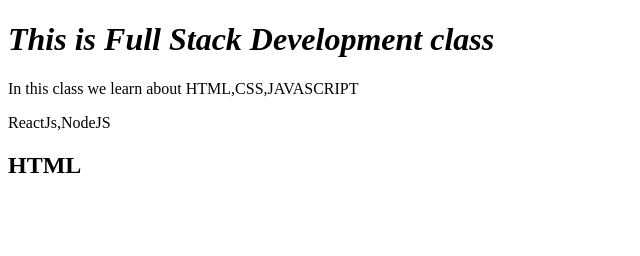
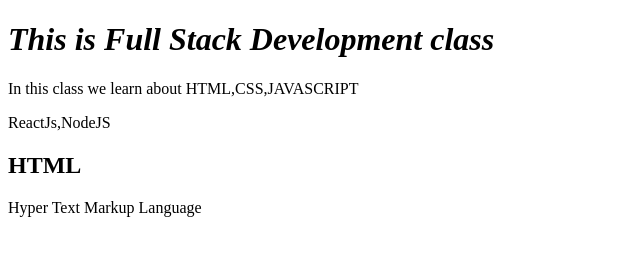
Before and after one commit to Jelijero/ReactJS, a plain HTML site: page index.html in a window 1280 px wide. Shown: the whole page, without its empty margins (0-640 px from the left). Drawn offline with Linux system fonts and the light colour scheme.

Commit message:
update index.html

```diff
--- a/index.html
+++ b/index.html
@@ -10,5 +10,6 @@
     <p>In this class we learn about HTML,CSS,JAVASCRIPT</p>
     <p>ReactJs,NodeJS</p>
     <h2>HTML</h2>
+    <p>Hyper Text Markup Language</p>
 </body>
 </html>
```
